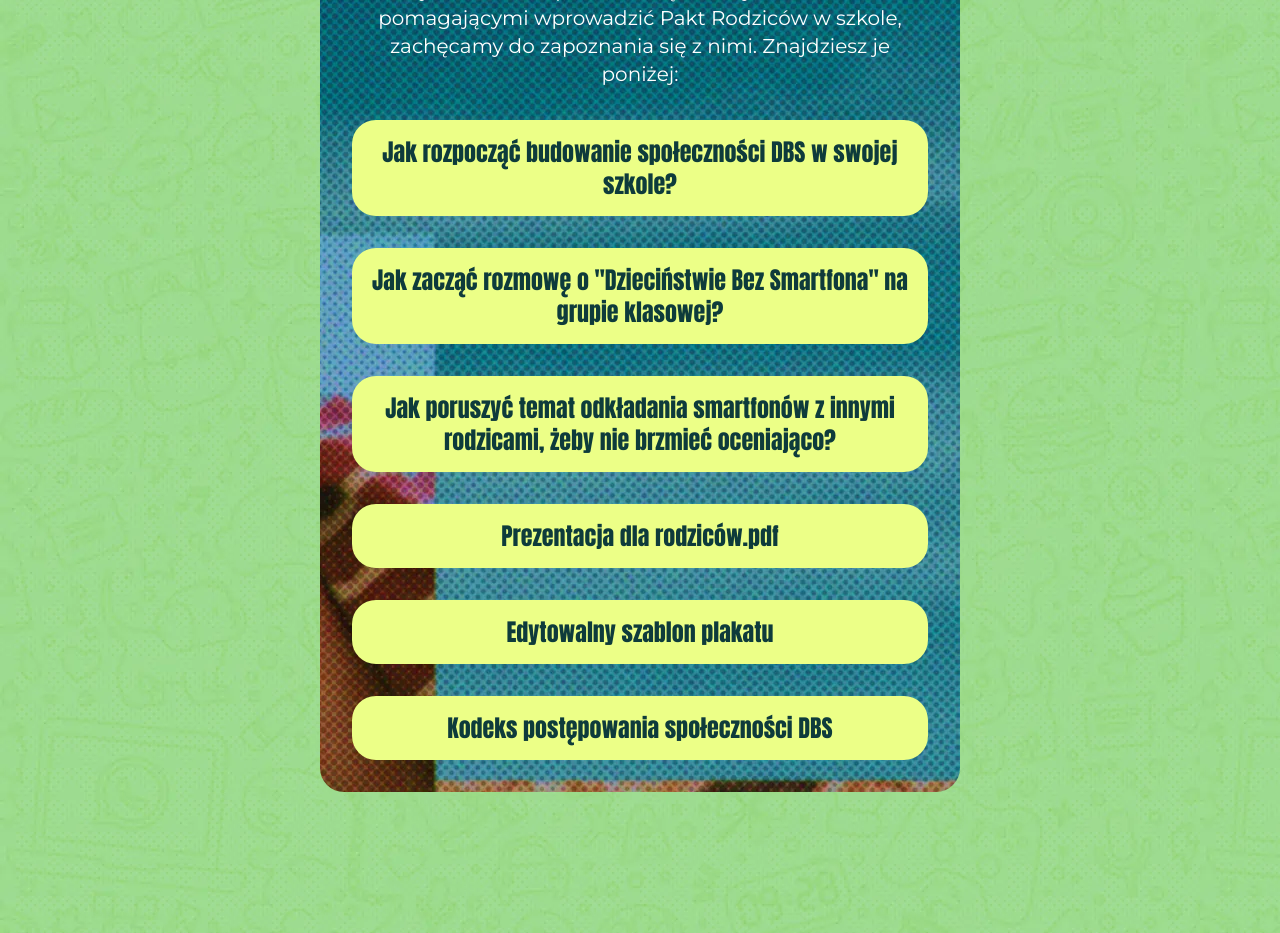
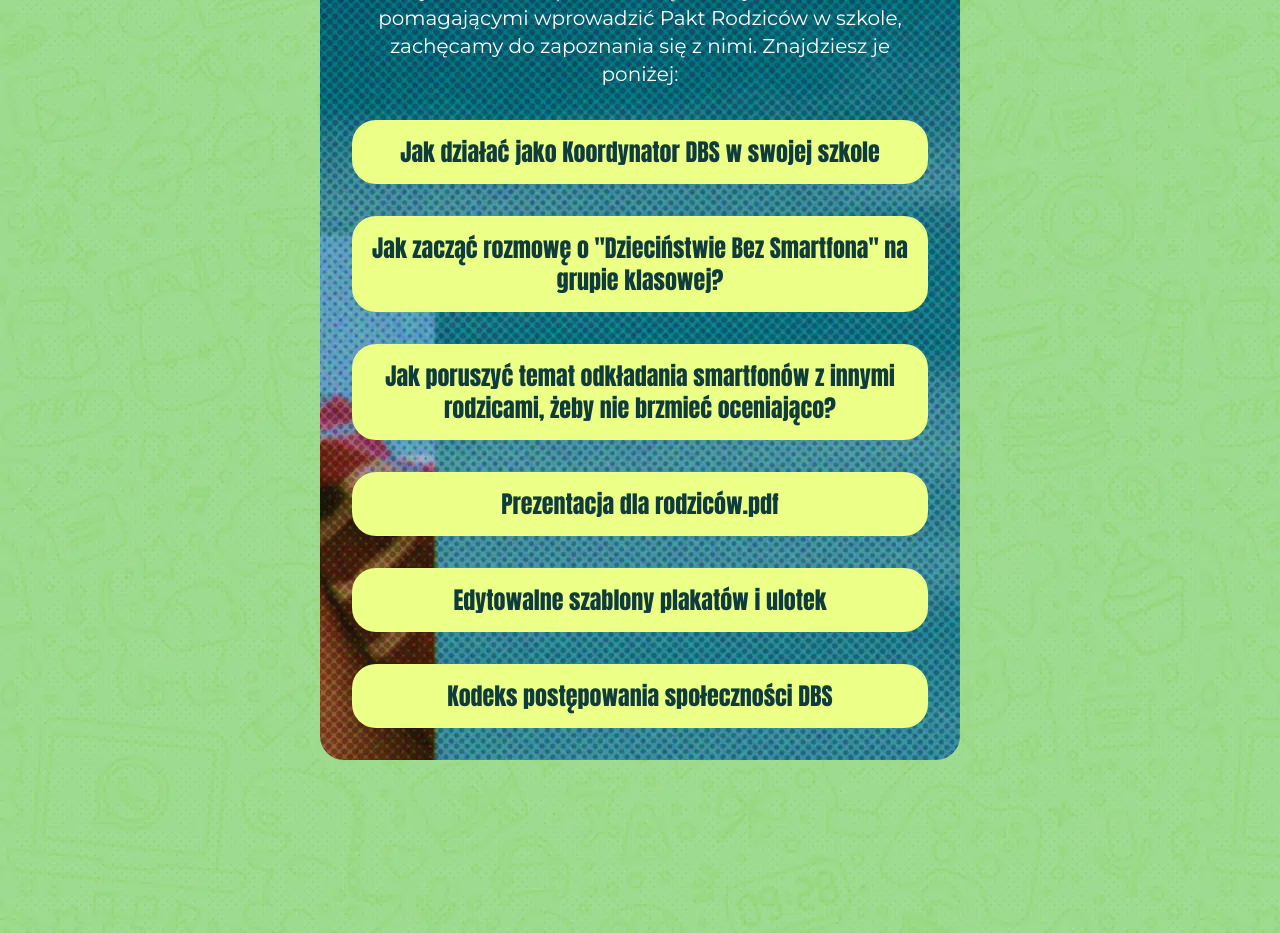
Before and after one commit to dziecinstwobezsmartfona/dbs-strona, a Next.js app: page /co-moge-zrobic in a window 1280 px wide. Shown: the part 1440-2373 px from the top of the page. Built offline with nearby package versions, Linux system fonts and the light colour scheme; a web font is replaced by a local one.

Commit message:
Wyłączony pop-up dot. webinaru, poprawione nazwy linków dot. Koordynatorów i ulotek

```diff
--- a/app/(app)/co-moge-zrobic/page.tsx
+++ b/app/(app)/co-moge-zrobic/page.tsx
@@ -24,7 +24,7 @@ export default function NaszaMisja() {
                     <p className="text-3xl lg:text-5xl/16 font-title pb-8 text-center">Materiały pomocnicze</p>
                     <p className="text-sm lg:text-xl font-sans text-white">Jeśli jeszcze nie zapoznałeś się z naszymi materiałami pomagającymi wprowadzić Pakt Rodziców w szkole, zachęcamy do zapoznania się z nimi. Znajdziesz je poniżej:</p>
                     <Link className="flex justify-center bg-(--secondary-accent) rounded-3xl w-full mx-8 mt-8 p-4 hover:bg-(--background)" href="https://drive.google.com/file/d/1RJKOqdM0zf_lqiRsK9dW6w7MBr34vZWk/view?usp=sharing">
-                        <span className="text-lg lg:text-2xl font-title text-(--foreground) text-center">Jak rozpocząć budowanie społeczności DBS w swojej szkole?</span>
+                        <span className="text-lg lg:text-2xl font-title text-(--foreground) text-center">Jak działać jako Koordynator DBS w swojej szkole</span>
                     </Link>
                     <Link className="flex justify-center bg-(--secondary-accent) rounded-3xl w-full mx-8 mt-8 p-4 hover:bg-(--background)" href="https://drive.google.com/file/d/1mK7T_Lo5UkrPA81k3YLOF7NhpV-eBTUm/view?usp=sharing">
                         <span className="text-lg lg:text-2xl font-title text-(--foreground) text-center">Jak zacząć rozmowę o "Dzieciństwie Bez Smartfona" na grupie klasowej?</span>
@@ -36,7 +36,7 @@ export default function NaszaMisja() {
                         <span className="text-lg lg:text-2xl font-title text-(--foreground) text-center">Prezentacja dla rodziców.pdf</span>
                     </Link>
                     <Link className="flex justify-center bg-(--secondary-accent) rounded-3xl w-full mx-8 mt-8 p-4 hover:bg-(--background)" href="https://docs.google.com/document/d/15RmM4p2QndwEpb_zta4dxDe6KFVTTDn04UpiaQ1-FME/edit?usp=sharing">
-                        <span className="text-lg lg:text-2xl font-title text-(--foreground) text-center">Edytowalny szablon plakatu</span>
+                        <span className="text-lg lg:text-2xl font-title text-(--foreground) text-center">Edytowalne szablony plakatów i ulotek</span>
                     </Link>
                     <Link className="flex justify-center bg-(--secondary-accent) rounded-3xl w-full mx-8 mt-8 p-4 hover:bg-(--background)" href="https://dziecinstwobezsmartfona.pl/kodeks-postepowania">
                         <span className="text-lg lg:text-2xl font-title text-(--foreground) text-center">Kodeks postępowania społeczności DBS</span>
--- a/app/(app)/page.tsx
+++ b/app/(app)/page.tsx
@@ -1,11 +1,11 @@
 import Link from 'next/link';
 import PactCounter from '@/components/PactCounter';
-import WebinarPopup from '@/components/WebinarPopup';
+//import WebinarPopup from '@/components/WebinarPopup';
 
 export default function Home() {
   return (
     <main className="container">
-      <WebinarPopup />
+      {/* <WebinarPopup /> */}
       {/* Title section */}
       <section className="relative w-screen overflow-hidden">
         {/* Background Video */}
@@ -32,7 +32,7 @@ export default function Home() {
       {/* Large tiles section */}
       <section className="relative w-screen bg-(--background) py-24">
 
-        {/* Webinar info (temporary) */}
+        {/* Webinar info (temporary)
         <div className="relative max-w-lg w-[90%] bg-white text-(--foreground) rounded-3xl shadow-2xl border border-(--secondary-background) p-8 overflow-y-auto mx-auto mb-16">
 
           <h2 className="text-2xl lg:text-3xl font-title mb-4 text-center">
--- a/app/(app)/podpisz-pakt-dziekujemy/page.tsx
+++ b/app/(app)/podpisz-pakt-dziekujemy/page.tsx
@@ -58,7 +58,7 @@ export default function PodpiszPaktDziekujemy() {
             <p className="text-3xl lg:text-5xl/16 font-title pb-8 text-center">Materiały pomocnicze</p>
             <p className="text-sm lg:text-xl font-sans text-white">Jeśli jeszcze nie zapoznałeś się z naszymi materiałami pomagającymi wprowadzić Pakt Rodziców w szkole, zachęcamy do zapoznania się z nimi. Znajdziesz je poniżej:</p>
             <Link className="flex justify-center bg-(--secondary-accent) rounded-3xl w-full mx-8 mt-8 p-4 hover:bg-(--background)" href="https://drive.google.com/file/d/1RJKOqdM0zf_lqiRsK9dW6w7MBr34vZWk/view?usp=sharing">
-              <span className="text-lg lg:text-2xl font-title text-(--foreground) text-center">Jak rozpocząć budowanie społeczności DBS w swojej szkole?</span>
+              <span className="text-lg lg:text-2xl font-title text-(--foreground) text-center">Jak działać jako Koordynator DBS w swojej szkole</span>
             </Link>
             <Link className="flex justify-center bg-(--secondary-accent) rounded-3xl w-full mx-8 mt-8 p-4 hover:bg-(--background)" href="https://drive.google.com/file/d/1mK7T_Lo5UkrPA81k3YLOF7NhpV-eBTUm/view?usp=sharing">
               <span className="text-lg lg:text-2xl font-title text-(--foreground) text-center">Jak zacząć rozmowę o "Dzieciństwie Bez Smartfona" na grupie klasowej?</span>
@@ -70,7 +70,7 @@ export default function PodpiszPaktDziekujemy() {
               <span className="text-lg lg:text-2xl font-title text-(--foreground) text-center">Prezentacja dla rodziców.pdf</span>
             </Link>
             <Link className="flex justify-center bg-(--secondary-accent) rounded-3xl w-full mx-8 mt-8 p-4 hover:bg-(--background)" href="https://docs.google.com/document/d/15RmM4p2QndwEpb_zta4dxDe6KFVTTDn04UpiaQ1-FME/edit?usp=sharing">
-              <span className="text-lg lg:text-2xl font-title text-(--foreground) text-center">Edytowalny szablon plakatu</span>
+              <span className="text-lg lg:text-2xl font-title text-(--foreground) text-center">Edytowalne szablony plakatów i ulotek</span>
             </Link>
             <Link className="flex justify-center bg-(--secondary-accent) rounded-3xl w-full mx-8 mt-8 p-4 hover:bg-(--background)" href="https://dziecinstwobezsmartfona.pl/kodeks-postepowania">
               <span className="text-lg lg:text-2xl font-title text-(--foreground) text-center">Kodeks postępowania społeczności DBS</span>
```
